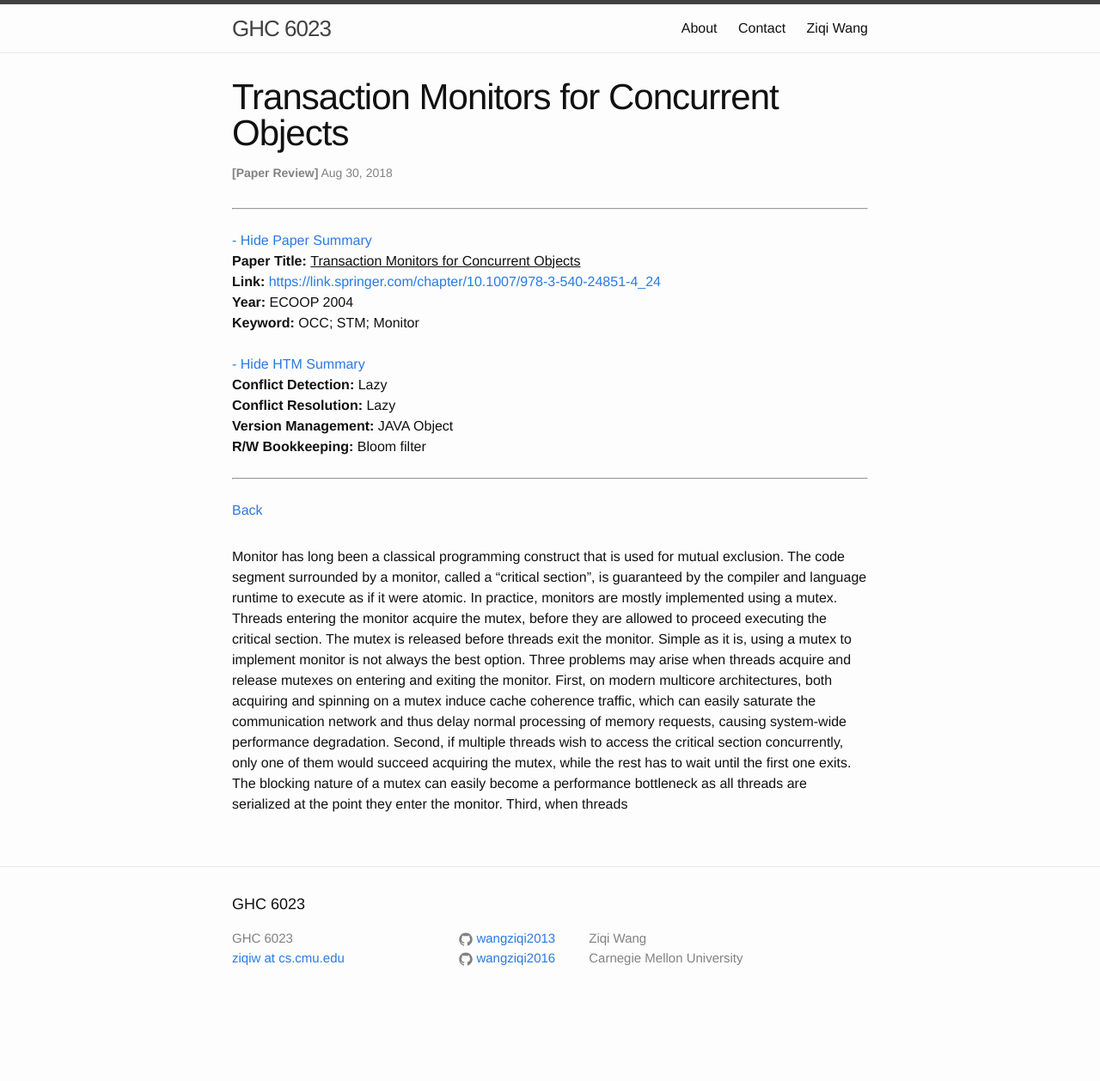
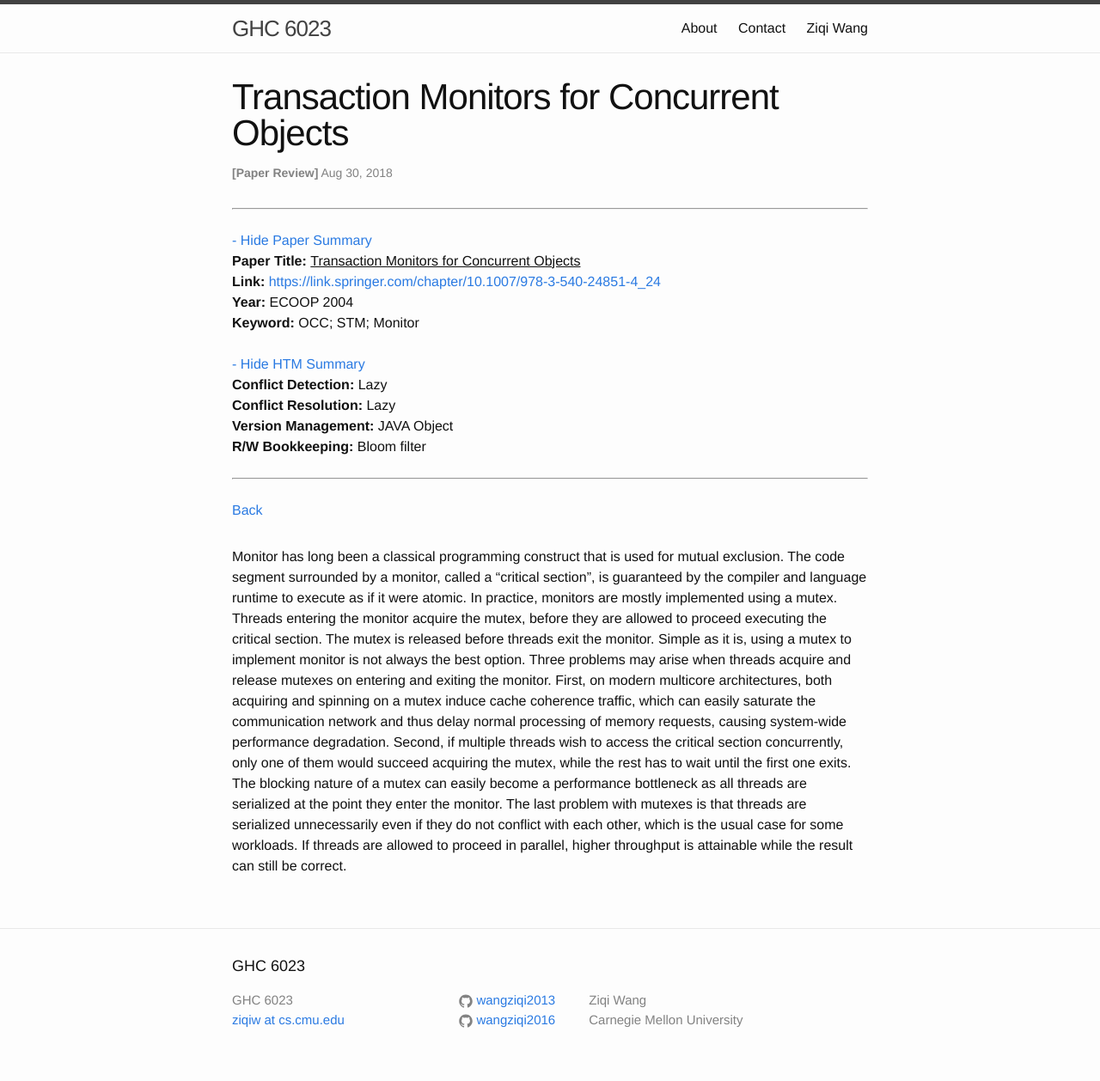
Before and after one commit to wangziqi2013/wangziqi2013.github.io, a Jekyll site: the page built from _posts/2018-08-29-Transaction-Monitors-For-Concurrent-Objects.markdown, in a window 1280 px wide. Shown: the whole page at 86% size. Built offline with Jekyll 4.4.1, drawn with Linux system fonts in a browser that asks for light colours; before the commit the page ends 1186 px from its top, so only the background shows below that.

Commit message:
Finish first paragraph

```diff
--- a/_posts/2018-08-29-Transaction-Monitors-For-Concurrent-Objects.markdown
+++ b/_posts/2018-08-29-Transaction-Monitors-For-Concurrent-Objects.markdown
@@ -23,4 +23,6 @@ acquiring and spinning on a mutex induce cache coherence traffic, which can easi
 thus delay normal processing of memory requests, causing system-wide performance degradation. Second, if multiple threads
 wish to access the critical section concurrently, only one of them would succeed acquiring the mutex, while the rest has
 to wait until the first one exits. The blocking nature of a mutex can easily become a performance bottleneck as all threads
-are serialized at the point they enter the monitor. Third, when threads
+are serialized at the point they enter the monitor. The last problem with mutexes is that threads are serialized unnecessarily
+even if they do not conflict with each other, which is the usual case for some workloads. If threads are allowed to proceed
+in parallel, higher throughput is attainable while the result can still be correct.
```
